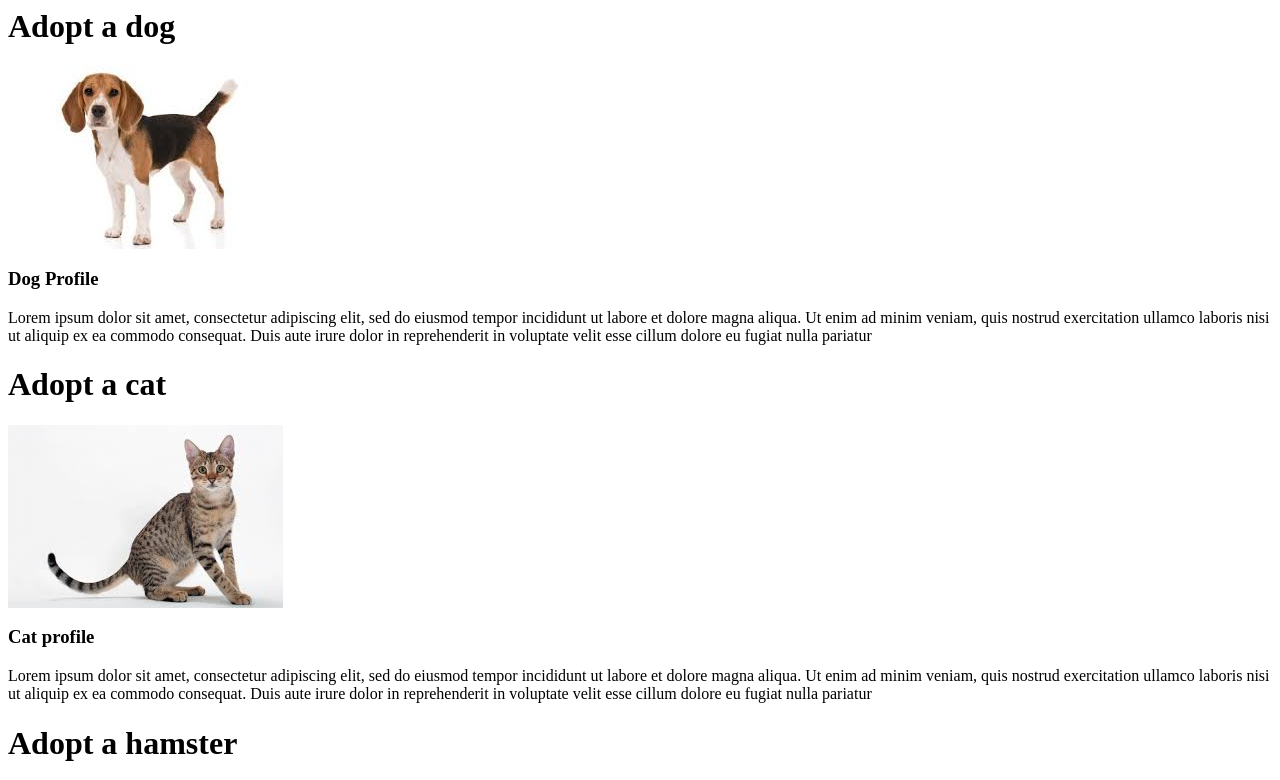
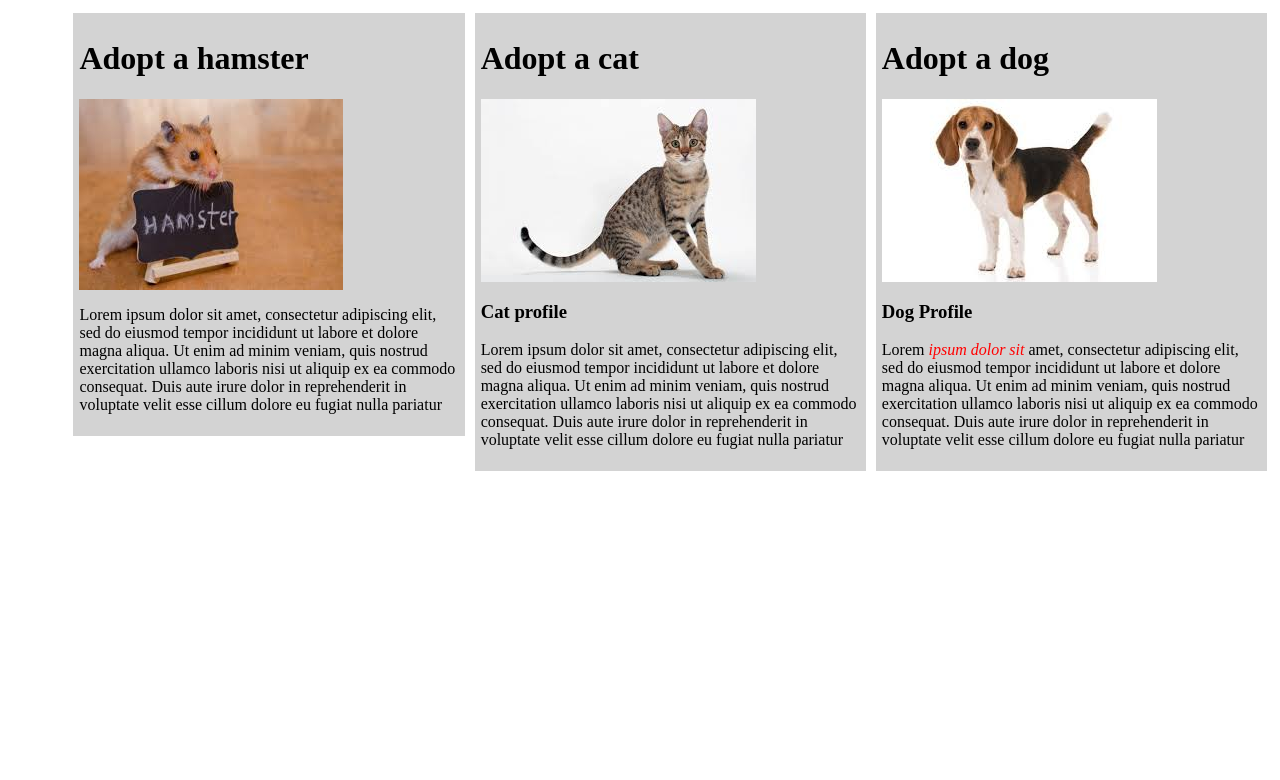
Before and after one commit to Joelmukono/animal_shelter, a plain HTML site: page index.html in a window 1280 px wide. Shown: the top 780 px of the page. Drawn offline with Linux system fonts and the light colour scheme.

Commit message:
add styling padding,floats etc

```diff
--- a/css/styles.css
+++ b/css/styles.css
@@ -0,0 +1,11 @@
+.column{
+  float:right;
+  width:30%;
+  padding:6px;
+  border:4px;
+  margin:5px;
+  background-color:lightgrey;
+}
+.column p em {
+  color:red;
+}
--- a/index.html
+++ b/index.html
@@ -1,6 +1,7 @@
 <!<!DOCTYPE html>
 <html>
   <head>
+    <link href="css/styles.css" rel="stylesheet" type="text/css">
     <title>Animal Shelter</title>
   </head>
   <body>
@@ -8,7 +9,7 @@
       <h1>Adopt a dog</h1>
       <img src="images/dog.jpeg" alt="dog">
       <h3>Dog Profile</h3>
-      <p>Lorem ipsum dolor sit amet, consectetur adipiscing elit,
+      <p>Lorem <em>ipsum dolor sit</em> amet, consectetur adipiscing elit,
          sed do eiusmod tempor incididunt ut labore et dolore magna
          aliqua. Ut enim ad minim veniam, quis nostrud exercitation
           ullamco laboris nisi ut aliquip ex ea commodo consequat.
```
